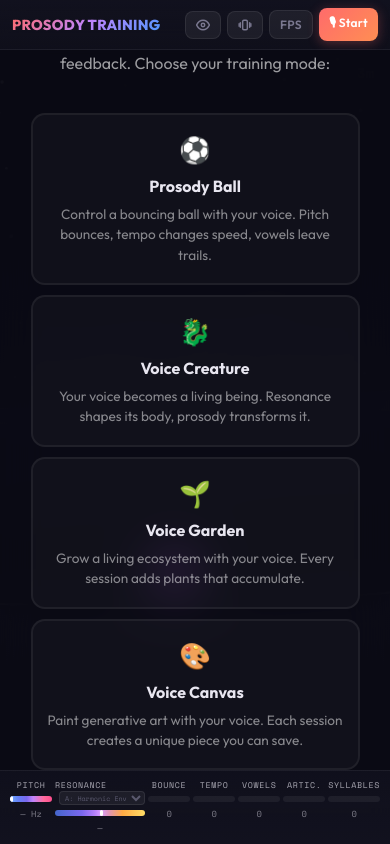
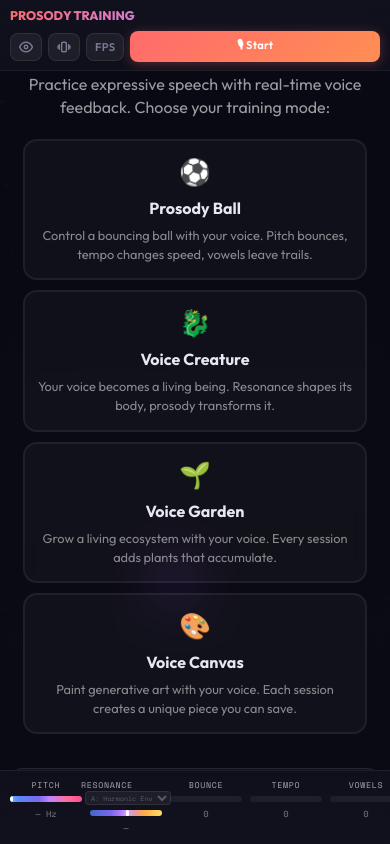
Before and after one commit to RileyTheRiler/ProsodyBall, a website: page index.html in a window 390 px wide. Drawn offline with nearby package versions, Linux system fonts and the light colour scheme.

Commit message:
Improve mobile layout responsiveness

```diff
--- a/index.html
+++ b/index.html
@@ -36,6 +36,8 @@
     font-family: 'Outfit', sans-serif;
     overflow: hidden;
     height: 100vh;
+    min-height: 100vh;
+    height: 100dvh;
     width: 100vw;
   }
 
@@ -43,6 +45,8 @@
     display: flex;
     flex-direction: column;
     height: 100vh;
+    min-height: 100vh;
+    height: 100dvh;
     width: 100vw;
   }
 
@@ -898,17 +902,31 @@
   :root.colorblind .iframe-notice a { background: linear-gradient(135deg, #56B4E9, #009E73); }
 
   @media (max-width: 600px) {
+    body,
+    #app {
+      overflow: auto;
+    }
     .overlay-title { font-size: 2rem; }
     .overlay-subtitle { font-size: 1rem; }
+    .overlay { padding: 16px 12px 26px; }
     .mode-picker { grid-template-columns: 1fr; gap: 10px; }
     .mode-icon { font-size: 1.6rem; }
     .mode-name { font-size: 1rem; }
+    .mode-desc { font-size: 0.8rem; }
+    .mode-card { padding: 14px 10px; }
     .rules-grid { grid-template-columns: 1fr; gap: 10px; }
+    .rules-grid { margin-bottom: 18px; }
     .rule-card:last-child { max-width: 100%; }
     .rule-name { font-size: 0.95rem; }
     .rule-desc { font-size: 0.85rem; }
     .btn-big { font-size: 1.1rem; padding: 14px 36px; }
-    .meters-panel { padding: 8px 10px 10px; gap: 3px; }
+    .meters-panel {
+      padding: 8px 10px 10px;
+      gap: 8px;
+      overflow-x: auto;
+      scrollbar-width: thin;
+    }
+    .meter { min-width: 72px; }
     .meter-label { font-size: 0.52rem; }
     .meter-value { font-size: 0.55rem; }
     .theme-select { display: none; }
@@ -916,14 +934,68 @@
     .recordings-drawer { max-width: 100%; right: 0; left: 0; border-radius: 12px 12px 0 0; }
     .vib-panel { right: 4px; left: 4px; max-width: 100%; }
     .vib-rule { grid-template-columns: 1fr auto; }
-    .hud { padding: 8px 12px; flex-wrap: wrap; gap: 6px; }
+    .hud {
+      padding: 8px 10px;
+      flex-wrap: wrap;
+      gap: 8px;
+      align-items: flex-start;
+    }
+    .hud > .hud-title {
+      flex: 1;
+      min-width: 0;
+    }
     .hud-title { font-size: 0.9rem; }
-    .session-timer { font-size: 0.62rem; margin-left: 6px; }
-    .hud-controls { gap: 6px; flex-wrap: wrap; justify-content: flex-end; }
+    .session-timer {
+      font-size: 0.62rem;
+      margin-left: 0;
+      order: 2;
+      flex: 0 0 auto;
+      align-self: center;
+    }
+    .hud-controls {
+      gap: 6px;
+      flex-wrap: wrap;
+      justify-content: flex-start;
+      width: 100%;
+      order: 3;
+    }
     .hud-controls .btn { font-size: 0.75rem; padding: 6px 10px; }
     .btn-help { display: none; }
     .btn-recordings span:first-child { display: none; }
     .meter-resonance { flex: 1.2; }
+    .summary-actions {
+      width: 100%;
+      flex-direction: column;
+    }
+    .summary-actions .btn {
+      width: 100%;
+      min-width: 0;
+    }
+  }
+
+  @media (max-width: 420px) {
+    .hud-title {
+      font-size: 0.78rem;
+      letter-spacing: 0;
+    }
+    .hud-controls .btn {
+      padding: 6px 8px;
+      font-size: 0.7rem;
+    }
+    .btn-start {
+      flex: 1 1 auto;
+      justify-content: center;
+    }
+    .overlay-subtitle {
+      margin-bottom: 20px;
+      line-height: 1.45;
+    }
+    .btn-big {
+      width: 100%;
+      max-width: 320px;
+      padding: 13px 16px;
+      font-size: 1rem;
+    }
   }
 
   /* Recording button */
```
